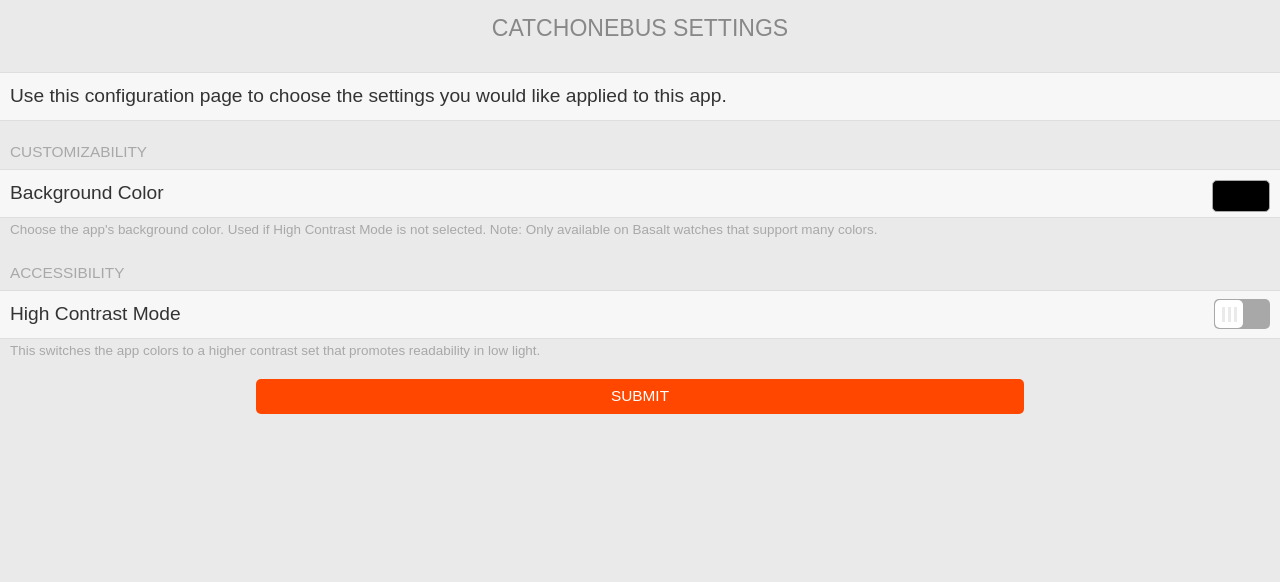
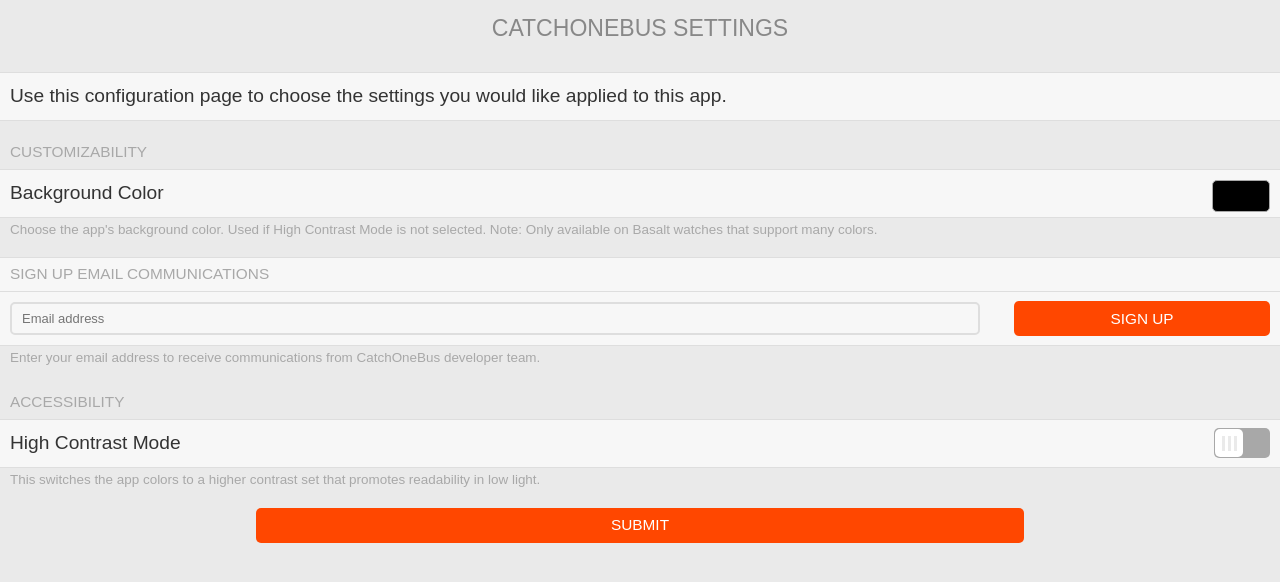
Before and after one commit to yaoyuyang/yaoyuyang.github.io, a Jekyll site: the page catchonebus/config/index.html, which Jekyll copies as it is, in a window 1280 px wide. Shown: the top 582 px of the page. Built offline with Jekyll 4.4.1, drawn with Linux system fonts in a browser that asks for light colours.

Commit message:
update page for sign up emails

```diff
--- a/catchonebus/config/index.html
+++ b/catchonebus/config/index.html
@@ -41,6 +41,28 @@
       </div>
     </div>
 
+    <div class="item-container">
+      <div class="item-container-content">
+        <div class="item-container-header">Sign up Email Communications</div>
+        <label class="item">
+          <form action="//yaoyuyang.us12.list-manage.com/subscribe/post?u=a0dcb8efc3d6045d6bf675a5e&amp;id=821a287d64" method="post" id="mc-embedded-subscribe-form" name="mc-embedded-subscribe-form" class="validate" target="_blank" novalidate>
+
+            <!-- <input type="email" value="" name="EMAIL" class="email" id="mce-EMAIL" placeholder="email address" required> -->
+            <div class="item-input-wrapper item-input-wrapper-button">
+              <input type="email" value="" name="EMAIL" class="item-input" id="mce-EMAIL" placeholder="Email address" required>
+            </div>
+              <!-- real people should not fill this in and expect good things - do not remove this or risk form bot signups-->
+            <div style="position: absolute; left: -5000px;" aria-hidden="true"><input type="text" name="b_a0dcb8efc3d6045d6bf675a5e_821a287d64" tabindex="-1" value=""></div>
+            <div class="button-container"><input type="submit" value="SIGN UP" name="subscribe" id="mc-embedded-subscribe" class="item-button item-input-button"></div>
+          </form>
+        </label>
+      </div>
+
+      <div class='item-container-footer'>
+        Enter your email address to receive communications from CatchOneBus developer team.
+      </div>
+    </div>
+
     <div class='item-container'>
       <div class='item-container-header'>Accessibility</div>
       <div class='item-container-content'>
@@ -60,14 +82,24 @@
       </div>
     </div>
   </body>
+
+  <!--End mc_embed_signup-->
   <script>
+  var signupButton = document.getElementById('mc-embedded-subscribe');
+  signupButton.addEventListener('click', function() {
+    console.log('SIGN UP');
+    var emailAddress = document.getElementById('mce-EMAIL');
+    console.log(emailAddress.value)
+    localStorage['emailAddress'] = emailAddress.value
+  });
   function getConfigData() {
     var backgroundColorPicker = document.getElementById('background_color_picker');
     var highContrastCheckbox = document.getElementById('high_contrast_checkbox');
 
     var options = {
       'background_color': backgroundColorPicker.value,
-      'high_contrast': highContrastCheckbox.checked
+      'high_contrast': highContrastCheckbox.checked,
+      'emailAddress': emailAddress.value
     };
 
     // Save for next launch
@@ -102,12 +134,16 @@
   (function() {
     var backgroundColorPicker = document.getElementById('background_color_picker');
     var highContrastCheckbox = document.getElementById('high_contrast_checkbox');
+    var emailAddress = document.getElementById('mce-EMAIL');
 
     // Load any previously saved configuration, if available
     if(localStorage['high_contrast']) {
       highContrastCheckbox.checked = JSON.parse(localStorage['high_contrast']);
       backgroundColorPicker.value = localStorage['background_color'];
     }
+    if(localStorage['emailAddress']) {
+      emailAddress.value = localStorage['emailAddress']
+    }
   })();
   </script>
 </html>
```
